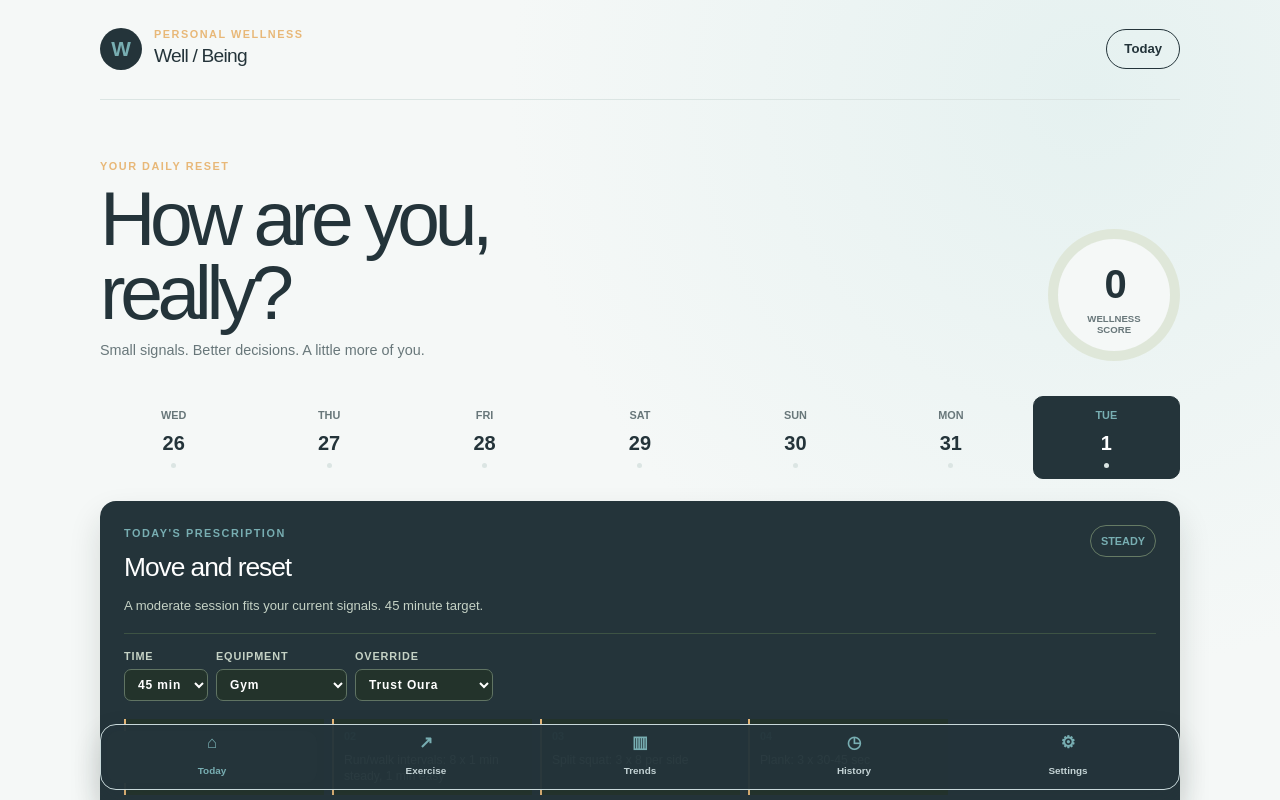
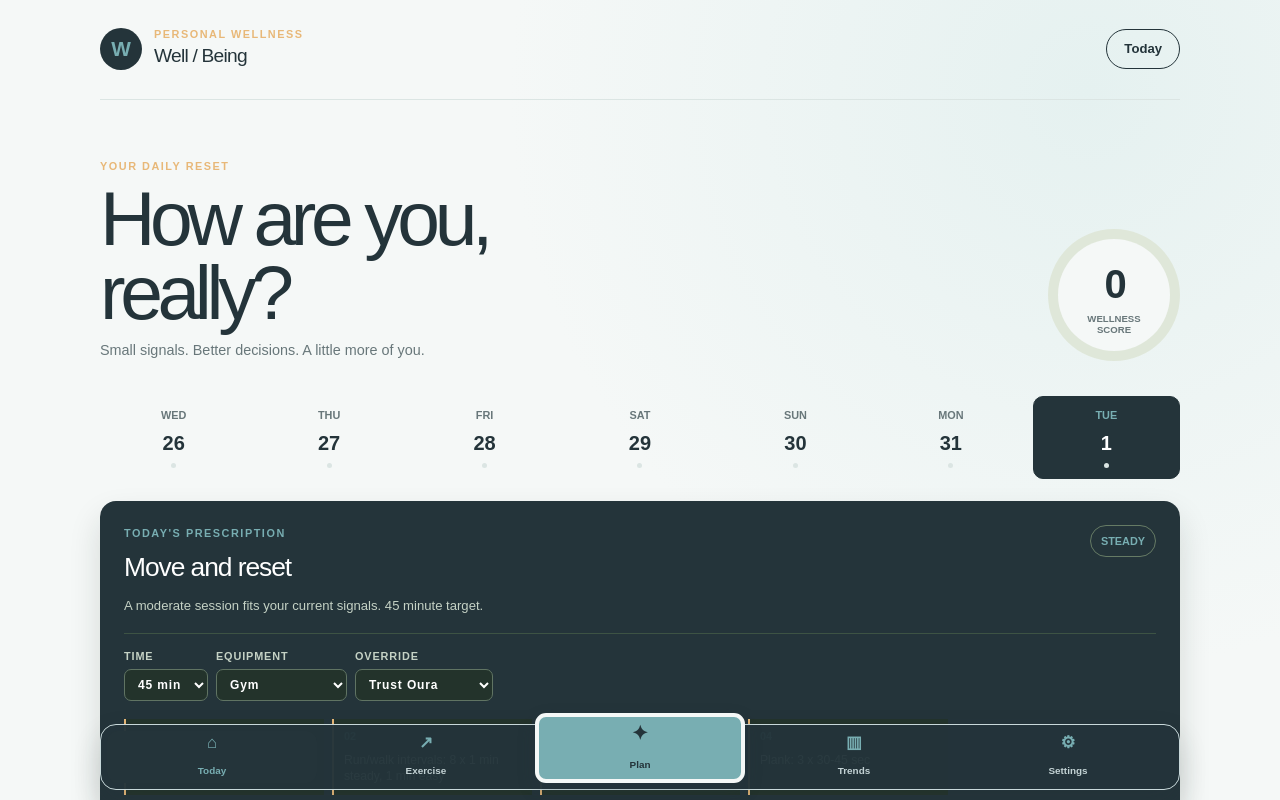
Before and after one commit to brettmay11-ai/75hard, a Next.js app: page / in a window 1280 px wide. Shown: the top 800 px of the page. Built offline with nearby package versions, Linux system fonts and the light colour scheme.

Commit message:
Add focused prescription navigation

```diff
--- a/app/globals.css
+++ b/app/globals.css
@@ -133,10 +133,13 @@ h3 { margin-top: 5px; font-size: 1.35rem; letter-spacing: -.04em; }
 .bottom-nav button::before { display: block; color: var(--green); font-size: 1.05rem; line-height: 1; }
 .bottom-nav button:nth-child(1)::before { content: "⌂"; }
 .bottom-nav button:nth-child(2)::before { content: "↗"; }
-.bottom-nav button:nth-child(3)::before { content: "▥"; }
-.bottom-nav button:nth-child(4)::before { content: "◷"; }
+.bottom-nav button:nth-child(3)::before { content: "✦"; }
+.bottom-nav button:nth-child(4)::before { content: "▥"; }
 .bottom-nav button:nth-child(5)::before { content: "⚙"; }
+.bottom-nav button:nth-child(3) { min-height: 64px; margin-top: -18px; border: 4px solid var(--paper); background: var(--green); color: var(--ink); box-shadow: 0 8px 18px rgb(36 52 58 / .22); }
+.bottom-nav button:nth-child(3)::before { color: var(--ink); font-size: 1.25rem; }
 .bottom-nav-active { background: var(--ink) !important; color: var(--green) !important; }
+.bottom-nav button:nth-child(3).bottom-nav-active { background: var(--green) !important; color: var(--ink) !important; }
 @media (max-width: 700px) { .prescription-controls { display: grid; grid-template-columns: repeat(3, 1fr); } .prescription-controls select { width: 100%; } .page-section { padding-top: 42px; } .settings-list > div { align-items: flex-start; flex-direction: column; } }
 .exercise-list { display: grid; gap: 10px; max-width: 720px; margin-top: 28px; }
 .exercise-row { display: grid; grid-template-columns: 40px 1fr auto; align-items: center; gap: 12px; border: 1px solid var(--line); border-radius: 11px; background: white; padding: 13px; }
@@ -147,3 +150,11 @@ h3 { margin-top: 5px; font-size: 1.35rem; letter-spacing: -.04em; }
 .empty-state { display: grid; gap: 8px; border: 1px dashed #b7cbcb; border-radius: 11px; background: rgb(255 255 255 / .55); padding: 22px; color: var(--muted); }
 .empty-state p { font-size: .82rem; line-height: 1.4; }
 .empty-state a { justify-self: start; border-radius: 999px; background: var(--ink); padding: 8px 11px; color: white; font-size: .72rem; font-weight: 900; text-decoration: none; }
+.detail-grid { display: grid; grid-template-columns: repeat(3, 1fr); gap: 12px; max-width: 900px; margin-top: 30px; }
+.detail-grid article, .prescription-why { border: 1px solid var(--line); border-radius: 12px; background: white; padding: 18px; }
+.detail-grid ol, .detail-grid ul { display: grid; gap: 10px; margin: 14px 0 0; padding-left: 20px; color: var(--muted); font-size: .82rem; line-height: 1.4; }
+.detail-grid .prescription-support-label { color: var(--ink); }
+.prescription-why { display: grid; gap: 7px; max-width: 900px; margin-top: 12px; color: var(--ink); }
+.prescription-why p { color: var(--muted); font-size: .82rem; line-height: 1.45; }
+.detail-action { max-width: 900px; margin-top: 12px; }
+@media (max-width: 700px) { .detail-grid { grid-template-columns: 1fr; } }
--- a/app/page.tsx
+++ b/app/page.tsx
@@ -7,12 +7,12 @@ type Entry = { date: string; habits: Record<string, boolean>; water: number; mov
 type State = { entries: Record<string, Entry> };
 type OuraWorkout = Record<string, unknown>;
 type Oura = { sleepScore?: number; readinessScore?: number; activityScore?: number; steps?: number; recentWorkouts?: string[]; workouts?: OuraWorkout[]; syncedAt?: string };
-type Tab = "today" | "exercise" | "trends" | "history" | "settings";
+type Tab = "today" | "exercise" | "prescription" | "trends" | "history" | "settings";
 type Prescription = { mode: string; title: string; reason: string; moves: string[]; recovery: string[]; food: string[] };
 
 const STORAGE_KEY = "personal-wellness-journal";
 const HABITS = [{ id: "morning", label: "Morning routine", detail: "Start without the scroll" }, { id: "outside", label: "Time outside", detail: "A little daylight counts" }, { id: "movement", label: "Move your body", detail: "Walk, train, stretch" }, { id: "winddown", label: "Evening wind-down", detail: "Make room for rest" }];
-const tabs: { id: Tab; label: string }[] = [{ id: "today", label: "Today" }, { id: "exercise", label: "Exercise" }, { id: "trends", label: "Trends" }, { id: "history", label: "History" }, { id: "settings", label: "Settings" }];
+const tabs: { id: Tab; label: string }[] = [{ id: "today", label: "Today" }, { id: "exercise", label: "Exercise" }, { id: "prescription", label: "Plan" }, { id: "trends", label: "Trends" }, { id: "settings", label: "Settings" }];
 
 function dateKey(date = new Date()) { return date.toISOString().slice(0, 10); }
 function createEntry(date: string): Entry { return { date, habits: Object.fromEntries(HABITS.map((habit) => [habit.id, false])), water: 0, movement: 0, workoutType: "none", note: "" }; }
@@ -71,6 +71,7 @@ export default function Home() {
     <div className={refreshProgress || refreshing ? "refresh-indicator refresh-indicator-visible" : "refresh-indicator"} style={{ transform: `translate(-50%, ${Math.max(refreshProgress - 58, -58)}px)` }}>{refreshing ? "Refreshing" : refreshProgress >= 70 ? "Release to refresh" : "Pull to refresh"}</div>
     <div className="wellness-shell">
       <header className="topbar"><div className="brand-lockup"><span className="brand-mark">W</span><div><p className="eyebrow">Personal wellness</p><h1>Well / Being</h1></div></div><button className="icon-button" onClick={() => { setSelectedDate(today); setTab("today"); }} type="button">Today</button></header>
+      {tab === "prescription" && <section className="page-section prescription-detail"><p className="eyebrow">Your daily prescription</p><h2>{plan.title}</h2><p className="muted">A clear plan for today, shaped by your Oura recovery signals and recent movement.</p><div className="detail-grid"><article><p className="prescription-support-label">Training</p><ol>{plan.moves.map((move) => <li key={move}>{move}</li>)}</ol></article><article><p className="prescription-support-label">Stretch + recovery</p><ul>{plan.recovery.map((item) => <li key={item}>{item}</li>)}</ul></article><article><p className="prescription-support-label">Food focus</p><ul>{plan.food.map((item) => <li key={item}>{item}</li>)}</ul></article></div><div className="prescription-why"><strong>Why this plan</strong><p>{plan.reason} Oura readiness: {oura?.readinessScore ?? "--"}. Sleep score: {oura?.sleepScore ?? "--"}. Activity score: {oura?.activityScore ?? "--"}.</p></div><button className="prescription-primary detail-action" onClick={() => setTab("today")} type="button">Back to today</button></section>}
       {tab === "today" && <>
         <section className="welcome-row"><div><p className="eyebrow">Your daily reset</p><h2>{selectedDate === today ? "How are you, really?" : selectedDate}</h2><p className="muted">Small signals. Better decisions. A little more of you.</p></div><div className="score-ring" style={{ "--score": `${wellnessScore * 3.6}deg` } as React.CSSProperties}><strong>{wellnessScore}</strong><span>wellness<br />score</span></div></section>
         <nav className="date-strip" aria-label="Recent days">{recentDates.map((date) => <button className={selectedDate === date ? "date-pill date-pill-active" : "date-pill"} key={date} onClick={() => setSelectedDate(date)} type="button"><span>{new Intl.DateTimeFormat("en-US", { weekday: "short" }).format(new Date(`${date}T12:00:00`))}</span><strong>{new Date(`${date}T12:00:00`).getDate()}</strong><i className={state.entries[date] ? "date-dot date-dot-filled" : "date-dot"} /></button>)}</nav>
```
